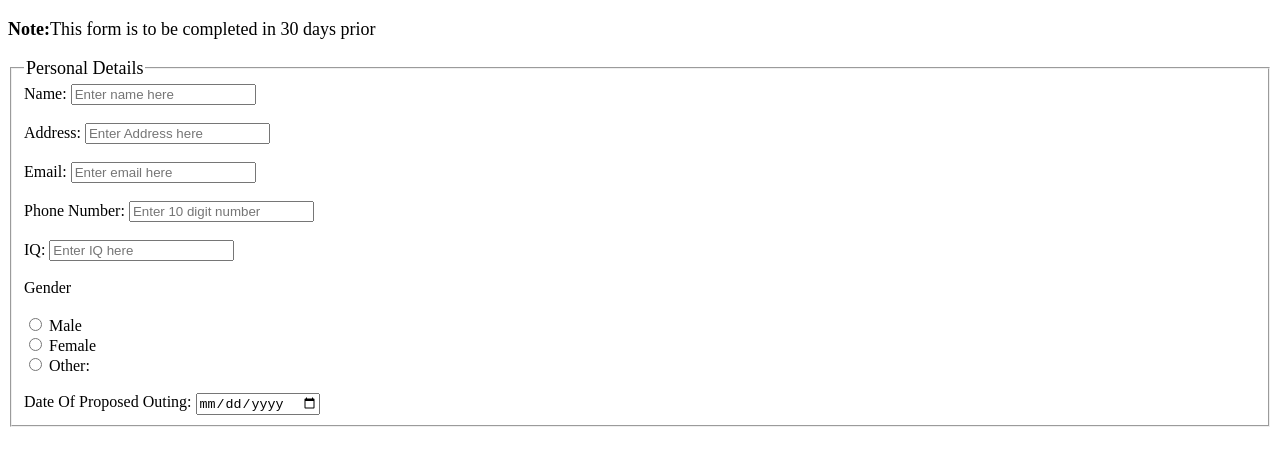
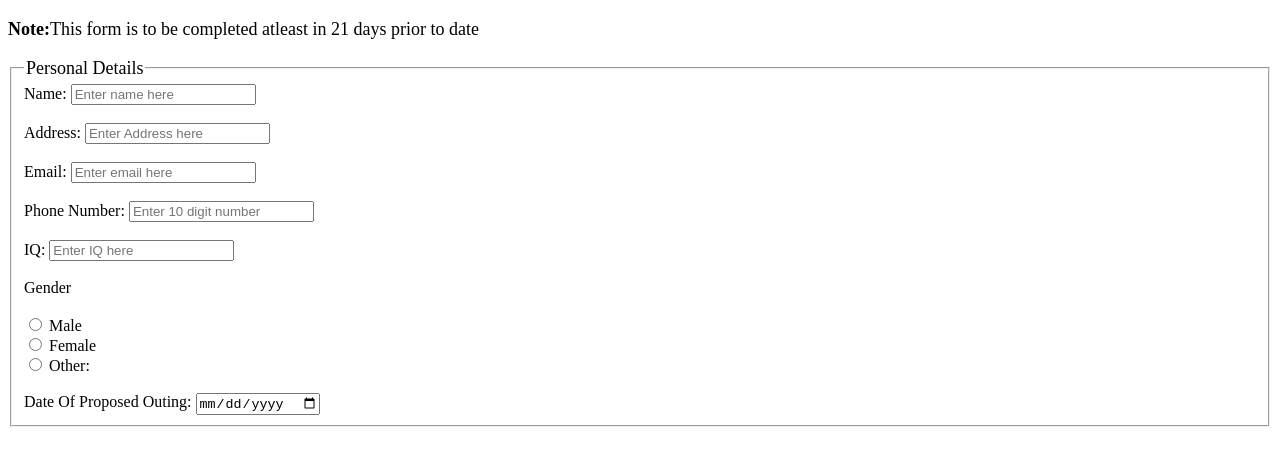
Before and after one commit to Techy0Ganga/Dating-Site, a plain HTML site: page index.html in a window 1280 px wide. Shown: the part 61-526 px from the top of the page. Drawn offline with Linux system fonts and the light colour scheme.

Commit message:
Update index.html

```diff
--- a/index.html
+++ b/index.html
@@ -7,7 +7,7 @@
 </head>
 <body>
     <center><h1>Application For Permission To Date My Daughter</h1></center>
-    <font size="4.7"><strong>Note:</strong>This form is to be completed in 30 days prior</font><br><br>
+    <font size="4.7"><strong>Note:</strong>This form is to be completed atleast in 21 days prior to date</font><br><br>
     <fieldset>
         <legend><font size="4.7">Personal Details</font></legend>
         <form action="">
```
